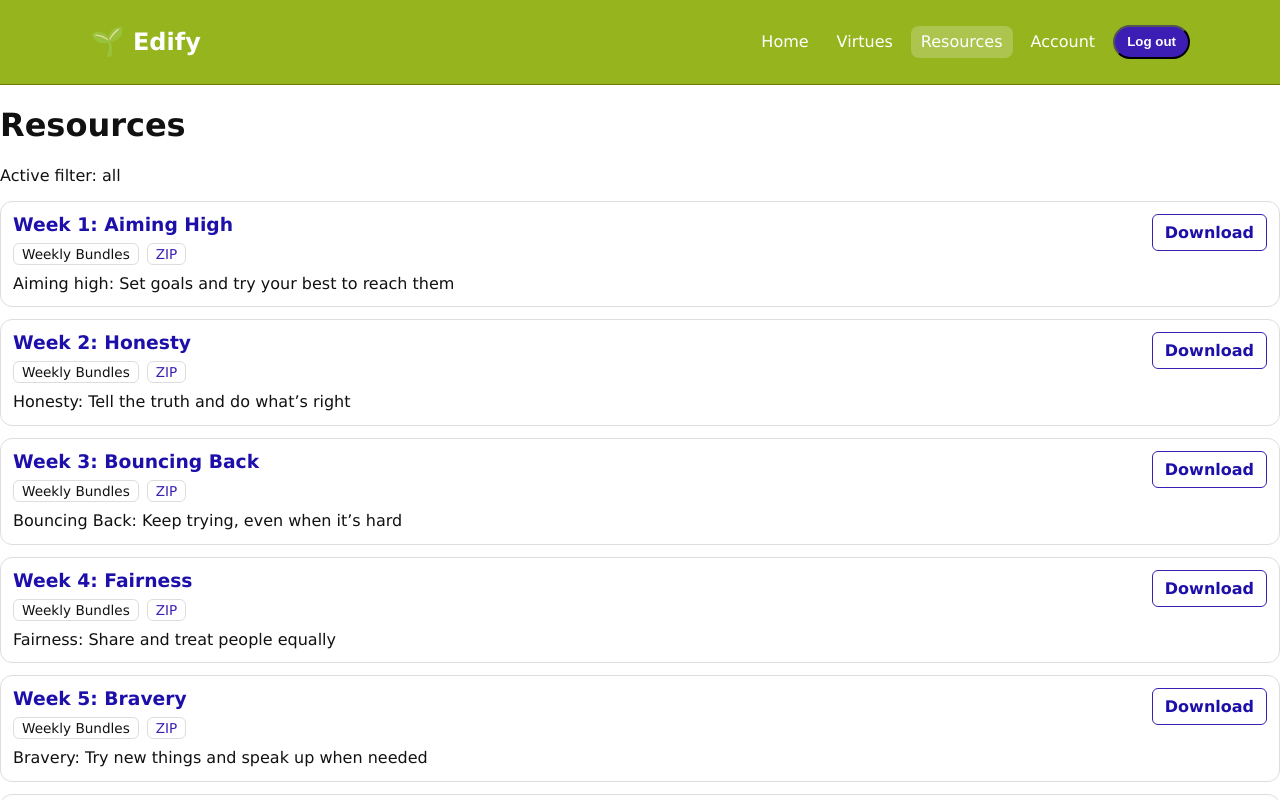
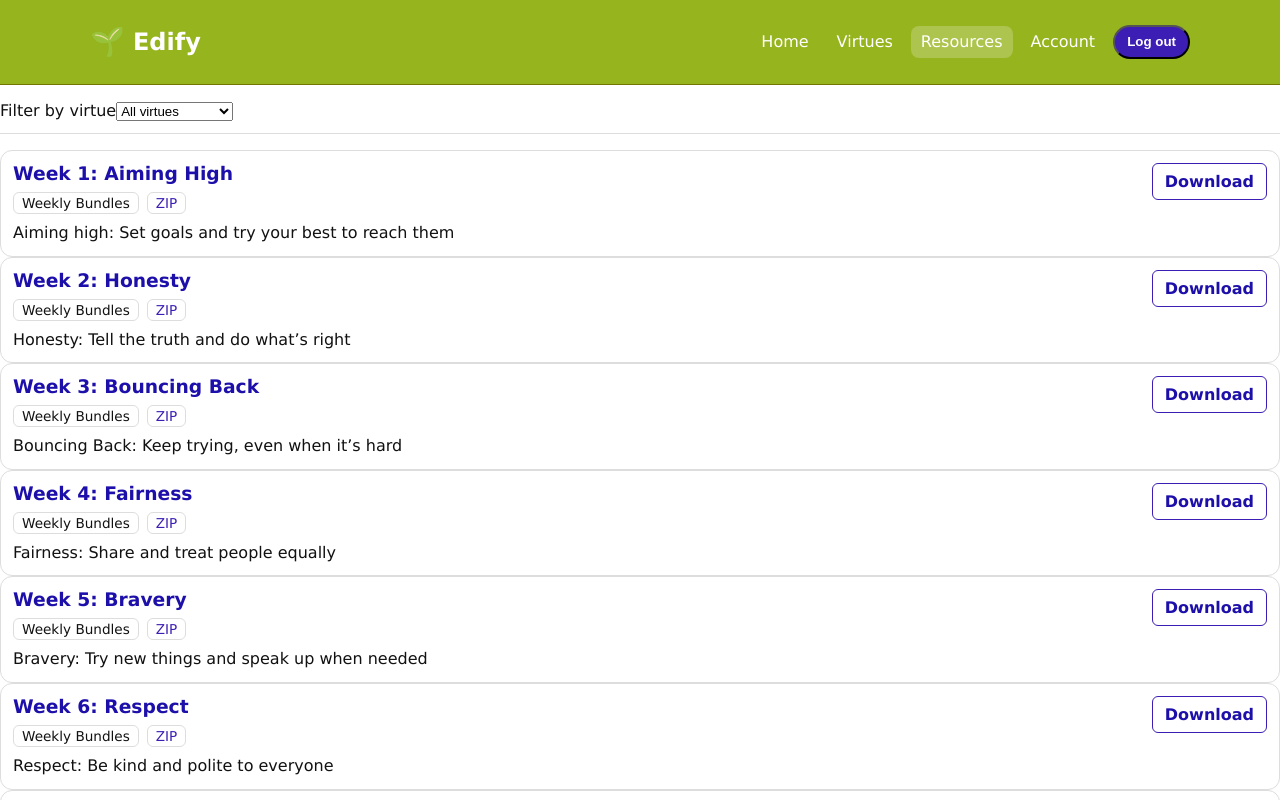
Before and after one commit to reg75/frontend-mvp, a React (Vite) app: page /login in a window 1280 px wide. Both pictures are taken after typing "name@example.com", "Sample123" into the empty fields and a click on the button "Login". Shown: the top 800 px of the page. Built offline with nearby package versions, Linux system fonts and the light colour scheme.

Commit message:
Added resource filtering

```diff
--- a/src/pages/Login.jsx
+++ b/src/pages/Login.jsx
@@ -17,6 +17,8 @@ export default function Login() {
     const [password, setPassword] = useState("");
     const [feedback, setFeedback] = useState(null) // {type}
 
+    // EN: Dummy authentication for MVP purposes (no real backend or credentials check)
+    // BR: Autenticação fictícia para fins de MVP (sem backend real ou verificação de credenciais)
     function handleLogin(e) {
         e.preventDefault();
 
@@ -43,6 +45,7 @@ export default function Login() {
 
         // Clear any previous error
         setFeedback(null);
+
 
         login();
 
--- a/src/pages/Resources.jsx
+++ b/src/pages/Resources.jsx
@@ -1,56 +1,130 @@
-import { useEffect, useState } from "react";
+import { useEffect, useMemo, useState } from "react";
 import { useParams } from "react-router-dom";
 
 import ProtectedLayout from "../components/layout/ProtectedLayout";
 import ResourceCard from "../components/resources/ResourceCard";
 import Loader from "../components/ui/Loader";
+import Alert from "../components/ui/Alert";
 
 import { getResources } from "../services/resourcesService";
+import { getVirtues } from "../services/virtuesService";
 
 export default function Resources() {
   const { category } = useParams();
   const activeFilter = category || "all";
 
   const [resources, setResources] = useState([]);
-  const [isLoading, setIsLoading] = useState(true);
+  const [isLoadingResources, setIsLoadingResources] = useState(true);
 
+  const [virtues, setVirtues] = useState([]);
+  const [isLoadingVirtues, setIsLoadingVirtues] = useState(true);
+
+  const [selectedVirtueId, setSelectedVirtueId] = useState("all");
+  const [error, setError] = useState(null);
+
+  // Load virtues once for dropdown
   useEffect(() => {
     let ignore = false;
 
-    async function load() {
+    async function loadVirtues() {
       try {
-        setIsLoading(true);
-
-        const payload = await getResources({ category: activeFilter });
+        setIsLoadingVirtues(true);
+        const payload = await getVirtues();
         const items = payload.data ?? payload;
 
-        if (!ignore) setResources(items);
+        if (!ignore) setVirtues(Array.isArray(items) ? items : []);
       } catch (err) {
-        console.error("Failed to load resources", err);
-        if (!ignore) setResources([]);
+        console.error("Failed to load virtues", err);
+        if (!ignore) setVirtues([]);
       } finally {
-        if (!ignore) setIsLoading(false);
+        if (!ignore) setIsLoadingVirtues(false);
       }
     }
 
-    load();
-
+    loadVirtues();
     return () => {
       ignore = true;
     };
-  }, [activeFilter]);
+  }, []);
+
+  // Load resources when category OR selected virtue changes
+  useEffect(() => {
+    let ignore = false;
+
+    async function loadResources() {
+      try {
+        setError(null);
+        setIsLoadingResources(true);
+
+        const virtueId = selectedVirtueId === "all" ? null : selectedVirtueId;
+
+        const payload = await getResources({
+          category: activeFilter,
+          virtueId,
+        });
+
+        const items = payload.data ?? payload;
+
+        if (!ignore) setResources(Array.isArray(items) ? items : []);
+      } catch (err) {
+        console.error("Failed to load resources", err);
+        if (!ignore) {
+          setResources([]);
+          setError({
+            type: "error",
+            title: "Could not load resources",
+            message: "Please try again. If the problem continues, check the console.",
+          });
+        }
+      } finally {
+        if (!ignore) setIsLoadingResources(false);
+      }
+    }
+
+    loadResources();
+    return () => {
+      ignore = true;
+    };
+  }, [activeFilter, selectedVirtueId]);
+
+  const isLoading = isLoadingResources || isLoadingVirtues;
+
+  const virtueOptions = useMemo(() => {
+    // In case you ever want a stable ordering
+    return Array.isArray(virtues) ? virtues : [];
+  }, [virtues]);
 
   return (
-    <ProtectedLayout>
-      <h1>Resources</h1>
-      <p>Active filter: {activeFilter}</p>
+    <ProtectedLayout title="Resources">
+      <section className="resources-toolbar">
+        <label className="resources-filter">
+          <span className="resources-filter-label">Filter by virtue</span>
+          <select
+            className="resources-filter-select"
+            value={selectedVirtueId}
+            onChange={(e) => setSelectedVirtueId(e.target.value)}
+            disabled={isLoadingVirtues}
+          >
+            <option value="all">All virtues</option>
+            {virtueOptions.map((v) => (
+              <option key={v.id} value={v.id}>
+                {v.name}
+              </option>
+            ))}
+          </select>
+        </label>
+      </section>
+
+      {error ? (
+        <Alert type={error.type} title={error.title} message={error.message} />
+      ) : null}
 
       {isLoading ? (
-        <Loader label="Loading resources..." size="md" />
+        <Loader />
       ) : resources.length === 0 ? (
-        <p>No resources found.</p>
+        <p className="resources-empty">No resources found for this filter.</p>
       ) : (
-        <div className="resourceList">
+        <div className="resources-grid">
           {resources.map((r) => (
             <ResourceCard key={r.id} resource={r} />
           ))}
--- a/src/styles/components.css
+++ b/src/styles/components.css
@@ -525,3 +525,10 @@ form + .alert,
     font-size: 1.6rem;
   }
 }
+
+.resources-toolbar {
+  margin-top: 1rem;
+  margin-bottom: 1rem;
+  padding-bottom: 0.75rem;
+  border-bottom: 1px solid #ddd;
+}
```
Also changed, not shown: src/services/resourcesService.js (+29 -1 lines).
